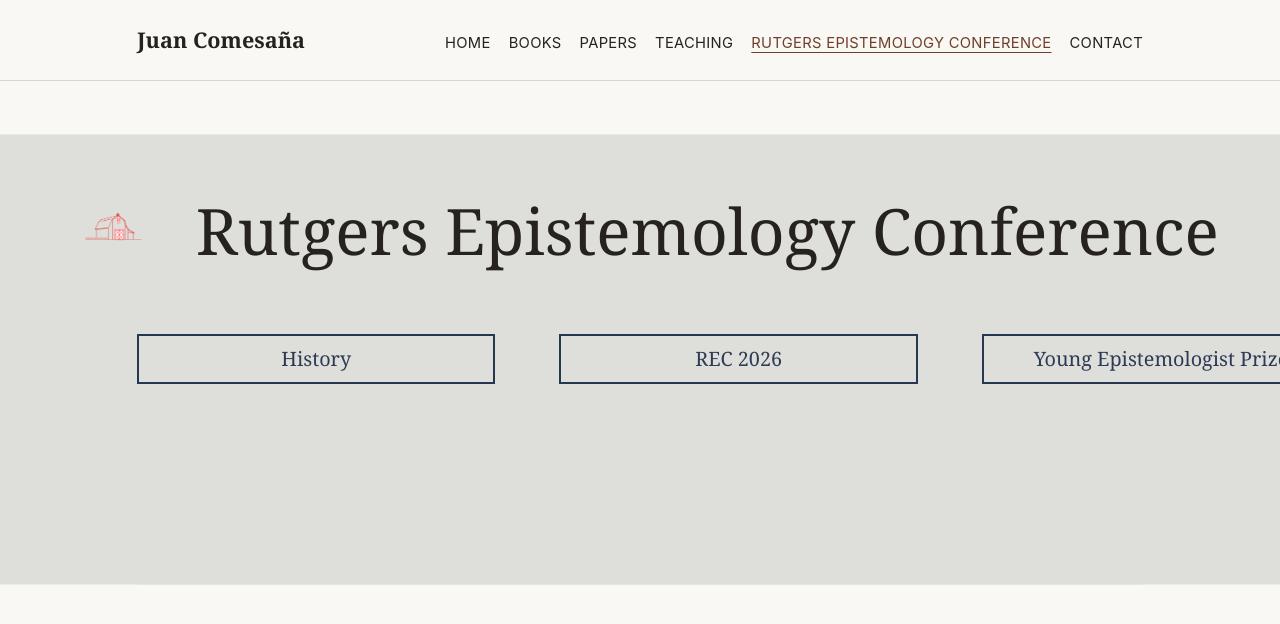
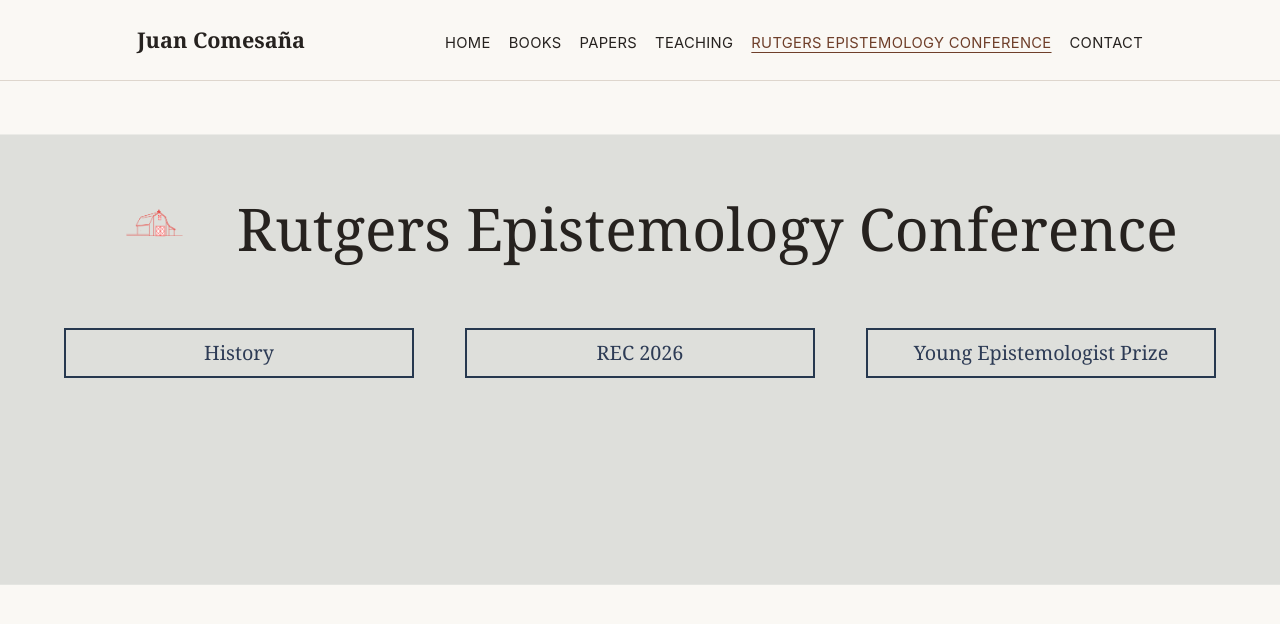
Before and after one commit to Comesana73/juancomesana.org, a Jekyll site: the page built from rec.md, in a window 1280 px wide. Shown: the top 624 px of the page. Built offline with Jekyll 4.4.1, drawn with Linux system fonts in a browser that asks for light colours.

Commit message:
Update site.css

```diff
--- a/assets/css/site.css
+++ b/assets/css/site.css
@@ -274,9 +274,12 @@
   background: #dedfdb;
   box-shadow: 0 0 0 100vmax #dedfdb;
   clip-path: inset(0 -100vmax);
+  margin-left: calc(50% - 50vw);
   max-width: none;
   min-height: 50vh;
+  overflow-x: clip;
   padding: clamp(2.5rem, 5vw, 3.25rem) 0 clamp(3.5rem, 7vw, 5rem);
+  width: 100vw;
 }
 
 .rec-title-group {
@@ -295,7 +298,7 @@
 }
 
 .rec-page h1 {
-  font-size: clamp(2.6rem, 5vw, 4.35rem);
+  font-size: clamp(2.35rem, 4.6vw, 4.35rem);
   font-weight: 400;
   letter-spacing: 0;
   margin: 0;
@@ -305,11 +308,11 @@
 
 .rec-page .button-list {
   display: grid;
-  gap: clamp(1.5rem, 5vw, 6rem);
-  grid-template-columns: repeat(3, minmax(280px, 1fr));
+  gap: clamp(1.25rem, 4vw, 6rem);
+  grid-template-columns: repeat(3, minmax(0, 1fr));
   margin: 0 auto;
   max-width: 1800px;
-  width: min(94vw, 1800px);
+  width: min(90vw, 1800px);
 }
 
 .rec-page .button-list a {
@@ -340,6 +343,9 @@
     white-space: normal;
   }
 
+}
+
+@media (max-width: 900px) {
   .rec-page .button-list {
     gap: 1rem;
     grid-template-columns: 1fr;
@@ -383,7 +389,9 @@
   }
 
   .rec-page {
-    padding: 3rem 0 4rem;
+    margin-left: -1.5rem;
+    padding: 3rem 1.5rem 4rem;
+    width: calc(100% + 3rem);
   }
 
   .book img {
```
